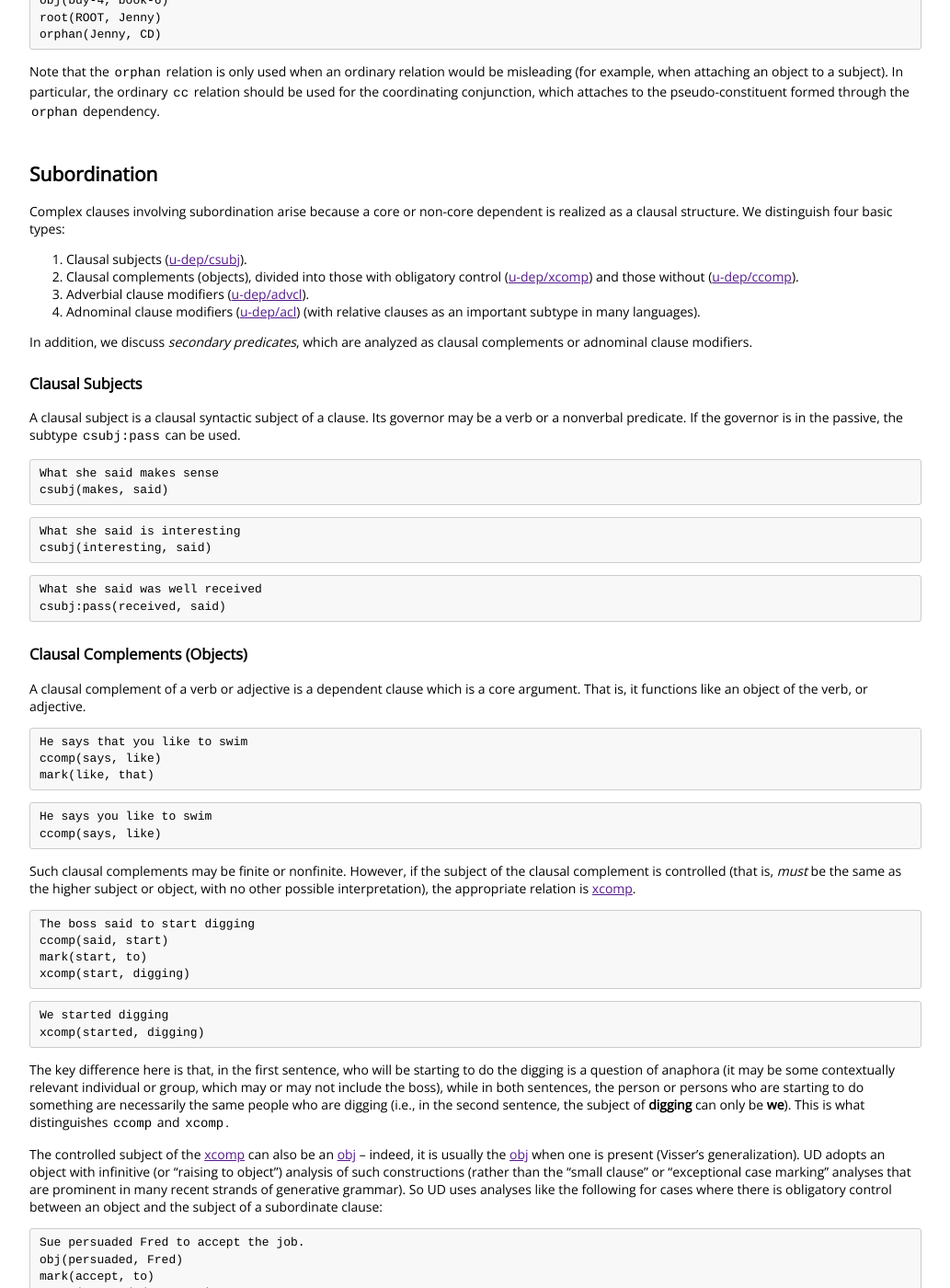
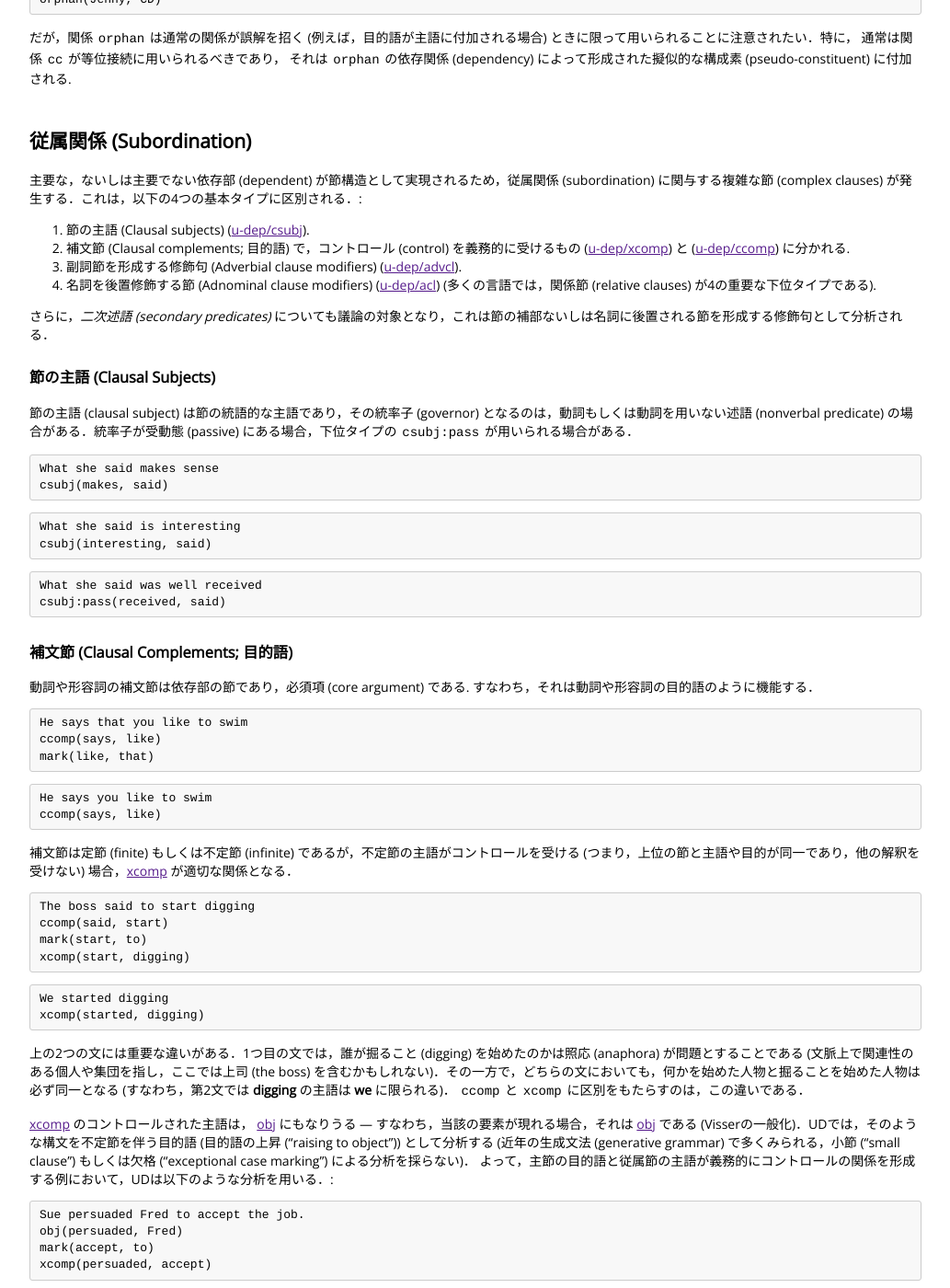
Before and after one commit to udjapanese/docs, a Jekyll site: the page built from _u-overview/complex-syntax.md, in a window 1280 px wide and 1400 px high, scrolled down 2034 px. Shown: the whole window at 92% size, without its empty margins (123-1156 px from the left). Built offline with Jekyll 4.4.1, drawn with Linux system fonts in a browser that asks for light colours; nearby versions of some CDN libraries; comment, search, counter and statistics services are not loaded; some of the changed text lies outside the part shown.

Commit message:
7月分
訳出に困った部分は<!-- -->でコメントアウトしています．解決次第削除します．

```diff
--- a/_u-overview/complex-syntax.md
+++ b/_u-overview/complex-syntax.md
@@ -5,18 +5,18 @@ permalink: u/overview/complex-syntax.html
 udver: '2'
 ---
 
-# Complex Clauses
+# 複雑な節 (Complex Clauses)
 
 * [Coordinated clauses](#coordination)
 * [Subordinate clauses](#subordination)
 * [Secondary predicates](#secondary-predicates)
 
-## Coordination
+## 等位関係 (Coordination)
 
-２つの主節もしくは，２つの従属節が同じレベルで等位構造 (coordinate structures) の関係にある場合，等位関係を持つ複合節 (complex clauses) が生起する (等位接続詞 (coordinating conjunction) が表層に現れるとは限らない)．
-先頭の接続詞を主辞 (head) とし，他の全ての接続詞 [u-dep/conj]() を用いて主辞に付加させることによって，等位構造は非対称的に扱われる．
+２つの主節もしくは，２つの従属節が同じレベルで等位構造 (coordinate structures) を成す場合，等位関係を持つ複合節 (complex clauses) が生起する (等位接続詞 (coordinating conjunction) が表層に現れるとは限らない)．
+先頭の接続詞を主辞 (head) とし，他の全ての接続詞は [u-dep/conj]() を用いて主辞に付加させることによって，等位構造は非対称的に扱われる．
 %%
-Coordinating conjunctions and punctuation delimiting the conjuncts are attached to the immediately following conjunct using the [u-dep/cc]() and [u-dep/punct]() relations respectively.
+等位接続詞および等位項 (conjuncts)  を限定するカンマ等の句読点は，後続する等位項へ付加される．前者は関係 [u-dep/cc]() が，後者は関係  [u-dep/punct]() がそれぞれ用いられる．
 
 ~~~ sdparse
 He came home , took a shower and immediately went to bed .
@@ -26,7 +26,7 @@ punct(took, ,-4)
 cc(went, and)
 ~~~
 
-Asyndetic coordination occurs when there is no overt coordinating conjunction.
+等位接続詞が表層に現れない場合，等位接続の省略 (asyndetic coordination) が起こる．
 
 ~~~ sdparse
 Veni , vidi , vici .
@@ -36,19 +36,20 @@ punct(vidi, ,-2)
 punct(vici, ,-4)
 ~~~
 
-As a special case, the first conjunct may be implicit or part of an earlier sentence.
+特別な場合として，先頭の等位項が暗示されたり<!--implicit-->，先行する文の部分であることがある．
 
 ~~~ sdparse
 And then we left .
 cc(left, And)
 ~~~
 
-### Ellipsis in Clause Coordination
+### 節の等位接続における省略 (Ellipsis)
 
+<!--等位関係は _省略要素 (ellipsis)_ と結合することがよくある．省略要素は通常必須の構成素であり，もう片方の連言子 (conjunct) の内容から推測可能であるため省略される．
 Coordination is often combined with _ellipsis_, where one or more of the normally obligatory constituents
-of a clause or omitted because they can be inferred from material in another conjunct.
+of a clause or omitted because they can be inferred from material in another conjunct.-->
 
-If the main predicate is elided, an associated `aux` or `cop` can be promoted to head of the clause.
+一次述語 (main predicate) が省略された場合，関連する `aux` か `cop` が節の主辞へと昇格 (promoted) する.
 
 ~~~ sdparse
 Sue likes pasta and Peter does , too .
@@ -70,7 +71,7 @@ nsubj(is-6, Peter-5)
 advmod(is-6, too-8)
 ~~~
 
-In more complicated cases where a predicate is elided but no `aux` or `cop` is present, promotion can lead to unnatural and confusing relations. For example, in the following sentence, _you_ would be the subject of _coffee_, suggesting that the second clause contains a nonverbal predication rather than an elided predicate.
+述語は省略されるが `aux` or `cop` が現れないような複雑な例において，昇格 (promotion) は不自然かつ混乱を招くような関係をもたらすことがある．例えば，以下の文では _you_ が _coffee_ の主語であり，2番目の節が省略された述語というより動詞を用いない述語 (noverbal predication) を含むことが示される．
 
 ~~~ sdparse
 I like tea and you coffee .
@@ -81,7 +82,7 @@ nsubj(coffee-6, you-5)
 conj(like-2, coffee-6)
 ~~~
 
-In such cases, we therefore use the special `orphan` relation to attach siblings to the promoted element.
+よって，そのような例では `orphan` という特別な関係を用いて昇格した要素に<!--attach siblings-->付加することにする．
 
 ~~~ sdparse
 I like tea and you coffee .
@@ -122,24 +123,23 @@ root(ROOT, Jenny)
 orphan(Jenny, CD)
 ~~~
 
-Note that the `orphan` relation is only used when an ordinary relation would be misleading (for example, when attaching an object to a subject). In particular, the ordinary `cc` relation should be used for the coordinating conjunction, which attaches to the pseudo-constituent formed through the `orphan` dependency.
+だが，関係 `orphan` は通常の関係が誤解を招く (例えば，目的語が主語に付加される場合) ときに限って用いられることに注意されたい．特に， 通常は関係 `cc` が等位接続に用いられるべきであり， それは `orphan` の依存関係 (dependency) によって形成された擬似的な構成素 (pseudo-constituent) に付加される.
 
-## Subordination
+## 従属関係 (Subordination)
 
-Complex clauses involving subordination arise because a core or non-core dependent is realized as a clausal structure.
-We distinguish four basic types:
+主要な，ないしは主要でない依存部 (dependent) が節構造として実現されるため，従属関係 (subordination) に関与する複雑な節 (complex clauses) が発生する．これは，以下の4つの基本タイプに区別される．:
 
-1. Clausal subjects ([u-dep/csubj]()).
-2. Clausal complements (objects), divided into those with obligatory control ([u-dep/xcomp]()) and those without ([u-dep/ccomp]()).
-3. Adverbial clause modifiers ([u-dep/advcl]()).
-4. Adnominal clause modifiers ([u-dep/acl]()) (with relative clauses as an important subtype in many languages).
+1. 節の主語 (Clausal subjects) ([u-dep/csubj]()).
+2. 補文節 (Clausal complements; 目的語) で，コントロール (control) を義務的に受けるもの ([u-dep/xcomp]()) と ([u-dep/ccomp]()) に分かれる.
+3. 副詞節を形成する修飾句 (Adverbial clause modifiers) ([u-dep/advcl]()).
+4. 名詞を後置修飾する節 (Adnominal clause modifiers) ([u-dep/acl]()) (多くの言語では，関係節 (relative clauses) が4の重要な下位タイプである).
 
-In addition, we discuss _secondary predicates_, which are analyzed as clausal complements or adnominal clause modifiers.
+さらに，_二次述語 (secondary predicates)_ についても議論の対象となり，これは節の補部ないしは名詞に後置される節を形成する修飾句として分析される．
 
-### Clausal Subjects
+### 節の主語 (Clausal Subjects)
 
-A clausal subject is a clausal syntactic subject of a clause. Its governor may be a verb or a nonverbal predicate.
-If the governor is in the passive, the subtype `csubj:pass` can be used.
+節の主語 (clausal subject) は節の統語的な主語であり，その統率子 (governor) となるのは，動詞もしくは動詞を用いない述語 (nonverbal predicate) の場合がある．統率子が受動態 (passive) にある場合，下位タイプの `csubj:pass` が用いられる場合がある．
+
 
 ~~~ sdparse
 What she said makes sense
@@ -156,11 +156,9 @@ What she said was well received
 csubj:pass(received, said)
 ~~~
 
-### Clausal Complements (Objects)
+### 補文節 (Clausal Complements; 目的語)
 
-A clausal complement of a verb or adjective is a dependent clause
-which is a core argument. That is, it functions like an object of the verb, or
-adjective.
+動詞や形容詞の補文節は依存部の節であり，必須項 (core argument) である. すなわち，それは動詞や形容詞の目的語のように機能する．
 
 ~~~ sdparse
 He says that you like to swim
@@ -173,10 +171,7 @@ He says you like to swim
 ccomp(says, like)
 ~~~
 
-Such clausal complements may be finite or nonfinite. However, if the
-subject of the clausal complement is controlled (that is, _must_ be the same
-as the higher subject or object, with no other possible interpretation),
-the appropriate relation is [xcomp]().
+補文節は定節 (finite) もしくは不定節 (infinite) であるが，不定節の主語がコントロールを受ける (つまり，上位の節と主語や目的が同一であり，他の解釈を受けない) 場合，[xcomp]() が適切な関係となる．
 
 ~~~ sdparse
 The boss said to start digging
@@ -190,10 +185,9 @@ We started digging
 xcomp(started, digging)
 ~~~
 
-The key difference here is that, in the first sentence, who will be starting to do the digging is a question of anaphora (it may be some contextually relevant individual or group, which may or may not include the boss), while in both sentences, the person or persons who are starting to do something are necessarily the same people who are digging (i.e., in the second sentence, the subject of __digging__ can only be __we__).
-This is what distinguishes `ccomp` and `xcomp`.
+上の2つの文には重要な違いがある．1つ目の文では，誰が掘ること (digging) を始めたのかは照応 (anaphora) が問題とすることである (文脈上で関連性のある個人や集団を指し，ここでは上司 (the boss) を含むかもしれない)．その一方で，どちらの文においても，何かを始めた人物と掘ることを始めた人物は必ず同一となる (すなわち，第2文では __digging__ の主語は __we__ に限られる)． `ccomp` と `xcomp` に区別をもたらすのは，この違いである．
 
-The controlled subject of the [xcomp]() can also be an [obj]() – indeed, it is usually the [obj]() when one is present (Visser's generalization). UD adopts an object with infinitive (or "raising to object") analysis of such constructions (rather than the "small clause" or "exceptional case marking" analyses that are prominent in many recent strands of generative grammar). So UD uses analyses like the following for cases where there is obligatory control between an object and the subject of a subordinate clause:
+[xcomp]() のコントロールされた主語は，  [obj]() にもなりうる — すなわち，当該の要素が現れる場合，それは [obj]() である (Visserの一般化)．UDでは，そのような構文を不定節を伴う目的語 (目的語の上昇 ("raising to object")) として分析する (近年の生成文法 (generative grammar) で多くみられる，小節 ("small clause") もしくは欠格 ("exceptional case marking") による分析を採らない)． よって，主節の目的語と従属節の主語が義務的にコントロールの関係を形成する例において，UDは以下のような分析を用いる．:
 
 ~~~ sdparse
 Sue persuaded Fred to accept the job.
@@ -209,7 +203,7 @@ obj(let, us)
 xcomp(let, know)
 ~~~
 
-Finally, `ccomp` is used with copulas in equational constructions involving full clauses.
+そして，`ccomp` は完全な節に関与する等価構文 (equational constructions) におけるコピュラ動詞 (copulas) に用いられる．
 
 ~~~ sdparse
 The important thing is to keep calm.
@@ -223,14 +217,12 @@ ccomp(is, tried)
 nsubj(is, problem)
 ~~~
 
-(In these cases, the copula is treated as a head to preserve the integrity of clause boundaries and prevent one predicate to
-be assigned two subjects. This is not an optimal solution given the analysis of equational constructions involving nominals, where one of the nominals is treated as the head, but it is the preferred solution for now.)
+(このような例において，コピュラ動詞は，節境界の緊密性 (integrity) を保持し，1つの述語が2つの主語に割り当てられることを避けるため，主辞として扱われる．名詞句が関与して，そのうちの1つが主辞として扱われるような等価構文の分析を考えたとき，上記の分析が最適とは言えないが，現在のところ推奨される解決策である．)
 
-### Adverbial Clause Modifiers
 
-An adverbial clause modifier is a clause which modifies a verb or other predicate (adjective, etc.),
-as a modifier not as a core complement. This includes things such as a temporal clause, consequence, conditional clause, purpose
-clause, etc. The dependent must be clausal (or else it is an [advmod]()) and the dependent is the main predicate of the clause.
+### 副詞節を形成する修飾句 (Adverbial Clause Modifiers)
+
+副詞節を形成する修飾句 (adverbial clause modifier) は，動詞や他の述語 (形容詞など) を修飾する節を指し，必須の補部 (core compliment) ではなく，修飾句 (modifier) として分析される．これには，時間を表す節，結論 (consequence) や条件を表す節，目的を表す節などが含まれる．その依存部は必ず節であり (もしくは  [advmod]()) )，[advcl]() の依存部はその節内の一次述語である．<!--The dependent must be clausal (or else it is an [advmod]()) and the dependent is the main predicate of the clause. は理解ができるが，訳に困った．-->
 
 ~~~ sdparse
 The accident happened as night was falling
@@ -252,9 +244,9 @@ He was upset when I talked to him
 advcl(upset, talked)
 ~~~
 
-### Adnominal Clause Modifiers
+### 名詞を後置修飾する節 (Adnominal Clause Modifiers)
 
-An adnominal clause modifier is a clause which modifies a nominal.
+名詞を後置修飾する節 (An adnominal clause modifier) は，名詞句を修飾する節である．
 
 ~~~ sdparse
 the issues as he sees them
@@ -266,8 +258,7 @@ Cette affaire à suivre \n This case to follow
 acl(affaire, suivre)
 ~~~
 
-This relation is also used for optional depictives. The adjective is taken to modify the nominal of
-which it provides a secondary predication.
+この関係は任意の描写述語 (optional depictives) に対しても用いられる．以下の例では，形容詞が名詞句を修飾するものとして扱われ，名詞句の二次述語 (secondary predication) として働く．
 
 ~~~ sdparse
 She entered the room sad
@@ -279,37 +270,33 @@ He painted the model naked
 acl(model, naked)
 ~~~
 
-A relative clause is a special type of adnominal clause, characterized by finiteness and usually omission of
-the modified noun in the embedded clause. Some languages use a language-particular subtype for
-the traditional class of relative clauses.
+関係節は後置節の特殊なタイプであり，これは，定性 (finiteness) や，埋め込み節 (embedded clause) において通常起こる被修飾名詞の省略から特徴づけられる．いくつかの言語では関係節の伝統的なクラスにおける，言語特有の下位タイプを用いる．
 
 ~~~ sdparse
 I saw the man you love
 acl(man, love)
 ~~~
 
-Some languages allow finite clausal complements for nouns with
-a subset of nouns like *fact* or *report*. These look roughly like relative clauses, but do not have any
-omitted role in the dependent clause. This is the class of "content
-clauses" in Huddleston and Pullum 2002). These are also analyzed as `acl`.
+また，いくつかの言語では，*fact* や *report* といった名詞の部分集合に対して定の補文節を許すことがある．これらは，おおよそ関係節に類似しているが，依存部の節において<!--ロール (role)--> の省略を許さない (これはHuddleston and Pullum (2002) における "content clauses" のクラスである)．このような補文節も，同様に `acl` として分析される．
 
 ~~~ sdparse
 the fact that nobody cares
 acl(fact, cares)
 ~~~
 
-## Secondary Predicates
+## 二次述語 (Secondary Predicates)
 
-A clause can contain a _secondary predication_ or _predicative_. The most common case is with adjectives, although the same effect can sometimes be achieved with a predicative noun or preposition-marked phrase.
+節は_二次述語 (secondary predication)_ や <!--_述語相当のもの (predicative)_-->を含む．このような効果が叙述名詞 (predicative noun) や前置詞が標示された句によって生まれたとしても，最も一般的な例は形容詞である．
 
 * _She declared the cake **beautiful**._
 * _She declared the cake **a success**._
 * _She entered the room **sad**._
 * _She hammered the metal **flat**._
 
-There are two predicates in such sentences, the main predicate and an additional one, such as *the cake* being *beatiful* or *She* being *sad*.
+このような文には2つの述語，すなわち一次述語と二次述語があり，後者は *the cake* が *beatiful* であったり， *She* が *sad* であることを表す.
 
-Huddleston and Pullum (2002) “The Cambridge Grammar of the English Language”, chapter 4 section 5.3, divide predicatives into obligatory and optional predicatives, which can be either depictives or resultatives, and which can appear in an intransitive or transitive clause, giving eight possibilities:
+
+Huddleston and Pullum (2002) の “The Cambridge Grammar of the English Language”  4章の5.3節では，述語相当の要素を任意的なものと義務的なものに分けており，それらは描写的 (depictives) であるか結果的 (resultatives) であるかのどちらかに属し，自動詞節か他動詞節に現れる．よって，以下の8つの可能性がある．:
 
 * _He looked **fantastic**._ [obligatory, depictive, intransitive host]
 * _She kept Kim **warm**._ [obligatory, depictive, transitive host]
@@ -320,7 +307,7 @@ Huddleston and Pullum (2002) “The Cambridge Grammar of the English Language”
 * _The pond froze **solid**._ [optional, resultative, intransitive host]
 * _He painted the house **blue**._ [optional, resultative, transitive host]
 
-In UD, obligatory predicatives are always treated as an `xcomp`: The secondary predicate is attached as an `xcomp` of the main predicate. In most cases, as well as an adjective depictive, you can use a verbal or nominal predicate in the same position (e.g., _He looked [an idiot]_; _This made me [seethe with anger]_).
+UDでは，義務的な述語は常に `xcomp` として扱われる: 二次述語は一次述語の `xcomp` として付加される．大抵の場合では，描写的な形容詞と同じ位置に，動詞か名詞句で表される述語を用いることができる (例 _He looked [an idiot]_; _This made me [seethe with anger]_)．
 
 ~~~ sdparse
 She declared the cake beautiful .
@@ -329,7 +316,7 @@ obj(declared, cake)
 xcomp(declared, beautiful)
 ~~~
 
-In the enhanced representation, there is an additional subject link showing the secondary predication, which is obligatorily a particular role in the higher clause:
+精密な表示では二次述語を表す主語の関係が示され，それは上位の節における義務的な役割である．:
 
 ~~~ sdparse
 She declared the cake beautiful .
@@ -339,7 +326,7 @@ xcomp(declared, beautiful)
 nsubj(beautiful, cake)
 ~~~
 
-A Czech example:
+チェコ語の例 :
 
 ~~~ sdparse
 jmenovat někoho generálem \n to-appoint someone as-a-general
@@ -347,19 +334,13 @@ obj(jmenovat, někoho)
 xcomp(jmenovat, generálem)
 ~~~
 
-The relation `xcomp` is used for core arguments of clausal predicates,
-so it will not be used for some other instances of secondary predication.
-Optional depictives are analyzed as adjuncts, and made the [acl]() of the nominal that they semantically modify (if one is present).
 
-For instance, in _She entered the room sad_ we also have a double predication
-(she entered the room; she was sad).
-But _sad_ is not a core argument of _enter:_ leaving it out will neither affect grammaticality
-nor significantly alter the meaning of the verb.
-On the other hand, leaving out _beautiful_ in _She declared the cake beautiful_
-will either render the sentence ungrammatical or lead to a different interpretation of _declared._
+関係 `xcomp` は節の述語の必須項であり，二次述語の他のインスタンスとしては用いられない．任意の描写述語 (optional depictives) は付加詞 (adjuncts) として分析され，述語が意味的に修飾する名詞句 (それが現れるならば) に対して [acl]() が形成される．
 
-The result is that in _She entered the room sad,_ _sad_ will depend on _She_
-and the relation will be [acl]() instead of `xcomp`:
+例えば _She entered the room sad_ では，二重の述定 (predication) を持つ (彼女はその部屋に入った; 彼女は悲しんだ)．
+しかし，_sad_ は _enter_ の必須項ではない; _sad_ を省略したとしても文法的には影響を与えず，動詞 _enter_ の意味にも大きな変化をもたらすことがない．
+その一方で，_She declared the cake beautiful_ の _beautiful_ を省略した場合，文が文法的でなくなるか，_decleared_ の解釈が異なったものとなるだろう．
+その結果， _She entered the room sad_ では _sad_ が _She_ に依存することとなり，`xcomp` のかわりに関係 [acl]() が用いられる．
 
 ~~~ sdparse
 She entered the room sad .
@@ -373,9 +354,8 @@ obj(painted, model)
 acl(model, naked)
 ~~~
 
-If the nominal head is missing, the secondary predicate must be attached as
-[advcl]() of the verbal predicate, even though it is an [adjective](../pos/ADJ.html),
-not an [adverb](../pos/ADV.html). There is a second predication and the adjective heads the predication (just like in *She is sad*) and in this case there are simply no other words expressing this second predication:
+もしも名詞句の主辞がない場合，二次述語が [adverb](../pos/ADV.html) ではなく [adjective](../pos/ADJ.html) であったとしても，それは動詞述語の [advcl]() として付加されなければならない．
+以下の例では2番目の述定があって形容詞が述定の主辞を成しており (*She is sad* のように)，2番目の述定を表現する他の語は存在しない:
 
 ~~~ sdparse
 Vstoupila do místnosti smutná . \n She-entered to room sad .
@@ -383,8 +363,7 @@ advcl(Vstoupila, smutná)
 advcl(She-entered, sad)
 ~~~
 
-The remaining, most subtle case is optional resultatives. For these,
-we uniformly use `xcomp`:
+残った例としては任意の結果述語 (resultatives) があり，これらには一貫して  `xcomp` を用いる:
 
 ~~~ sdparse
 He painted the house blue .
@@ -392,10 +371,8 @@ obj(painted, house)
 xcomp(painted, blue)
 ~~~
 
-Even though the resultative is optional here, one may argue that it is still a complement (an argument) of the higher verb
-(he is painting something blue), in a way that is not true of depictives. Such an analysis of optional resultatives as core arguments is adopted for English by Huddleston and Pullum (p. 262). In LFG terms, we would say that the verb has acquired a new
-subcategorization frame by application of a lexical rule, and that this frame
-includes an additional `xcomp` argument. Such an analysis is buttressed by the fact that normally intransitive verbs like _to bark_ can also form similar resultatives by gaining a new subcategorization which adds both a `obj` and an `xcomp`, as in the example below.
+上記の例で結果述語が任意だとしても，それは上位にある動詞の補部 (項) である (彼が何かを青色に塗っている) という主張があるかもしれない．
+そのように，任意の結果述語を必須項として捉える分析は， Huddleston and Pullum (p. 262) によって英語に適用されている．また，LFGの用語を用いるなら，動詞が語彙規則を適用した結果，新しい下位範疇フレーム (subcategorization frame) を得ることとなり，このフレームは追加の `xcomp` 項を包含する．このような分析は， _to bark_ のような自動詞が通常， `obj` や  `xcomp` の両方を加えて新たな下位範疇を得ることにより，類似した結果述語を形成できるという事実によって支持される．これは，以下の例が示す通りである．
 
 ~~~ sdparse
 The dog barked the neighbors awake .
```
Also changed, not shown: _u-overview/feat-layers.md (+17 -47 lines), _u-overview/typos.md (+1 -0 lines).
